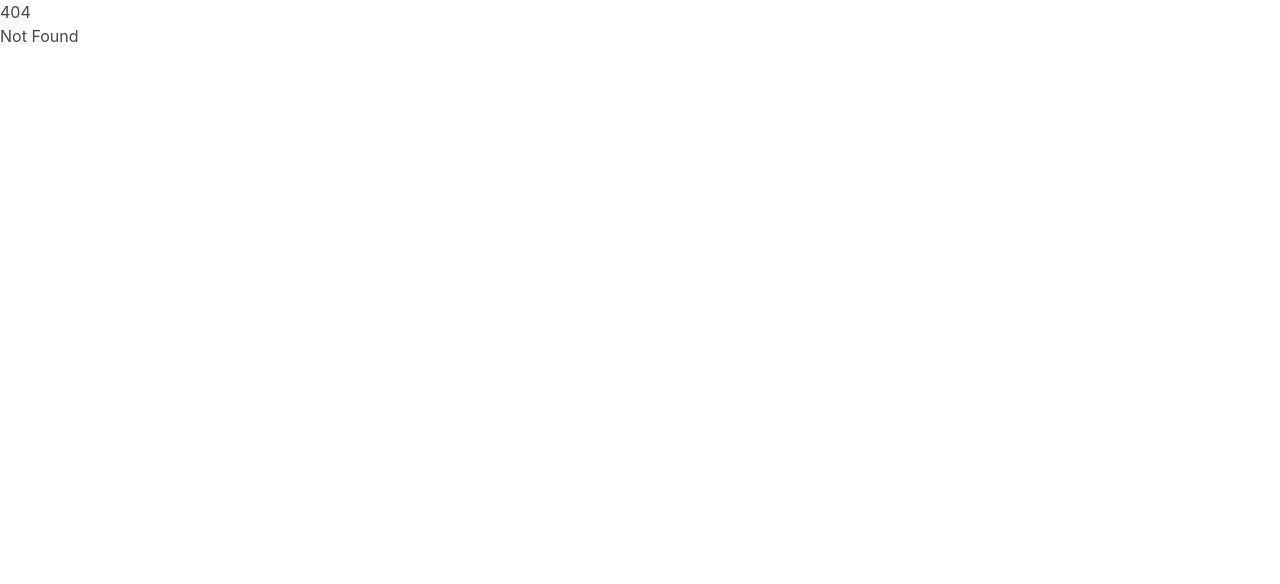
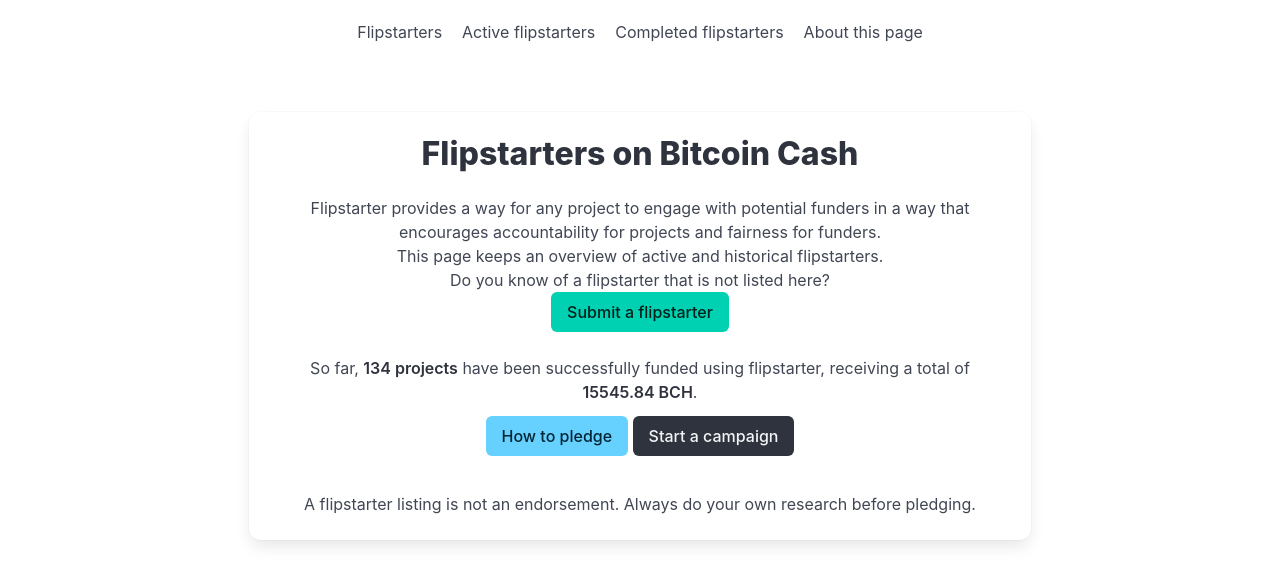
Before and after one commit to Nisar-safi/top, a SvelteKit app: page /Flipstarters in a window 1280 px wide. Before the commit this address had no page. Shown: the top 584 px of the page. Built offline with nearby package versions, Linux system fonts and the light colour scheme.

Commit message:
for review

```diff
--- a/package.json
+++ b/package.json
@@ -78,6 +78,7 @@
 		"axios": "1.7.2",
 		"bulma": "^1.0.1",
 		"cheerio": "1.0.0-rc.12",
+		"slugify": "^1.6.6",
 		"svelte-preprocess": "^6.0.2"
 	}
 }
--- /dev/null
+++ b/src/lib/Components/Card.svelte
@@ -0,0 +1,121 @@
+<script>
+  export let title;
+  export let status;
+  export let funded_tx;
+  export let description;
+  export let amount;
+  export let url;
+  export let categories;
+  export let announcements;
+  export let archives;
+  export let screenshots;
+
+  // State variable to control the toggle
+  let showFullDescription = false;
+
+  // Function to toggle the state
+  function toggleDescription() {
+    showFullDescription = !showFullDescription;
+  }
+</script>
+
+<div class="card" style="margin: 1rem;">
+  <div class="card-content">
+    <div class="content">
+      <h1 class="title is-4">
+        <span class="icon"><i class="fas fa-heading"></i></span>{title.substring(1,20)}
+      </h1>
+      <p>
+        <strong>Status:</strong>
+        <span class="icon"><i class="fas fa-info-circle"></i></span>{status}
+      </p>
+      <p>
+        <strong>Funded Transaction:</strong>
+        <span class="icon"><i class="fas fa-hand-holding-usd"></i></span
+        >{funded_tx}
+      </p>
+      <h2 class="subtitle is-5">
+        <span class="icon"><i class="fas fa-info"></i></span>Details
+      </h2>
+      <p>
+        <strong>Description:</strong>
+        <span class="icon"><i class="fas fa-align-left"></i></span>
+        <span class={showFullDescription ? "" : "truncated"}>{description}</span
+        >
+      </p>
+      <button class="button is-link is-light" on:click={toggleDescription}>
+        {showFullDescription ? "Show Less" : "Read More"}
+        <span class="icon mx-1"
+          ><i
+            class={showFullDescription
+              ? "fas fa-chevron-up"
+              : "fas fa-chevron-down"}
+          ></i></span
+        >
+      </button>
+      <p>
+        <span class="icon"><i class="fas fa-coins"></i></span> Requesting:
+        <strong>{amount} BCH</strong>
+      </p>
+      <div>
+        <strong
+          ><span class="icon"><i class="fas fa-tags"></i></span> Categories:</strong
+        >
+        {#each categories as category}
+          <span class="tag is-info m-3"
+            ><span class="icon"><i class="fas fa-tag"></i></span>
+            {category.name}</span
+          >
+        {/each}
+      </div>
+      <div class="buttons mt-3">
+        {#each announcements as announcement}
+          <a class="button is-link mb-3" href={announcement.url} target="_blank"
+            ><span class="icon mr-1"><i class="fas fa-bullhorn"></i></span> View
+            Announcement</a
+          >
+        {/each}
+        <a class="button is-primary mb-3" href={url} target="_blank"
+          ><span class="icon mr-1"
+            ><i class="fas fa-external-link-alt"></i></span
+          > visit Campaign</a
+        >
+      </div>
+    </div>
+    <div class="container">
+      <div class="is-flex is-flex-direction-column">
+        {#each archives as archive}
+          <a href={archive.url} class="is-link mb-3" target="_blank"
+            ><span class="icon"><i class="fas fa-archive"></i></span> Archive Copy</a
+          >
+        {/each}
+      </div>
+      <div>
+        <strong
+          ><span class="icon"><i class="fas fa-images"></i></span> Screenshots:</strong
+        >
+        {#each screenshots as screenshot}
+          <p>
+            <a href={screenshot.image} class="is-link mb-3" target="_blank"
+              ><span class="icon"><i class="fas fa-image"></i></span> Screenshot</a
+            >
+          </p>
+        {/each}
+      </div>
+    </div>
+  </div>
+</div>
+
+<style>
+  /* Custom styles to handle the truncated text */
+  .truncated {
+    display: -webkit-box;
+    -webkit-box-orient: vertical;
+    -webkit-line-clamp: 4;
+    overflow: hidden;
+  }
+
+  .icon {
+    margin-right: 0.5rem;
+  }
+</style>
--- a/src/routes/+layout.svelte
+++ b/src/routes/+layout.svelte
@@ -1,7 +1,29 @@
 <!-- src/routes/+layout.svelte -->
 <script>
-    import 'bulma/css/bulma.min.css';
-    import '@fortawesome/fontawesome-free/css/all.min.css';
-  </script>
+  import "bulma/css/bulma.min.css";
+  import "@fortawesome/fontawesome-free/css/all.min.css";
 
-  <slot />
+
+</script>
+<div class="center">
+  <a href="/Flipstarters">Flipstarters</a>
+  <a href="/Active flipstarters">Active flipstarters</a>
+  <a href="/Completed flipstarters">Completed flipstarters</a>
+  <a href="/About this page">About this page</a>
+</div>
+
+<slot></slot>
+
+<style>
+  .center {
+    display: flex;
+    justify-content: center;
+    gap: 20px;
+    margin: 20px 0;
+  }
+
+  .center a {
+    text-decoration: none;
+    color: inherit;
+  }
+</style>
--- a/src/routes/+page.svelte
+++ /dev/null
@@ -1 +0,0 @@
-<h1 class="m-6"> hello this one is for pratice </h1>
--- /dev/null
+++ b/src/routes/Active flipstarters/+page.svelte
@@ -0,0 +1,47 @@
+<script>
+    // Importing components
+
+    import Card from '$lib/Components/Card.svelte';
+
+
+    // `load` function provides the `campaigns` prop
+    export let campaigns =[];
+    console.log("Campaigns:", campaigns);
+  </script>
+
+
+<div class="columns is-multiline">
+    {#if campaigns.length === 0}
+      <p>No campaigns available.</p>
+    {:else}
+      {#each campaigns as campaign}
+        {#if campaign.status === "running"}
+          <div class="column is-half">
+            <Card
+              title={campaign.title}
+              status={campaign.status}
+              funded_tx={campaign.funded_tx}
+              description={campaign.description}
+              amount={campaign.amount}
+              url={campaign.url}
+              categories={campaign.categories}
+              announcements={campaign.announcements}
+              screenshots={campaign.screenshots}
+              archives={campaign.archives}
+            />
+          </div>
+        {/if}
+      {/each}
+    {/if}
+  </div>
+
+  <style>
+    .columns {
+      margin: 1rem 0;
+    }
+
+    .column.is-half {
+      margin-bottom: 1rem;
+    }
+
+</style>
--- /dev/null
+++ b/src/routes/Flipstarters/+page.svelte
@@ -0,0 +1,47 @@
+<script>
+</script>
+
+<section class="section">
+  <div class="columns is-centered">
+    <div class="column is-8">
+      <div class="card">
+        <div class="card-content has-text-centered">
+          <h1 class="title">Flipstarters on Bitcoin Cash</h1>
+          <p>
+            Flipstarter provides a way for any project to engage with potential
+            funders in a way that encourages accountability for projects and
+            fairness for funders.
+          </p>
+          <p>
+            This page keeps an overview of active and historical flipstarters.
+          </p>
+          <p>Do you know of a flipstarter that is not listed here?</p>
+
+          <button class="button is-primary">Submit a flipstarter </button>
+
+          <div class="mt-5">
+            <p>
+              So far, <strong>134 projects</strong> have been successfully
+              funded using flipstarter, receiving a total of
+              <strong>15545.84 BCH</strong>.
+            </p>
+          </div>
+          <div class="buttons mt-3">
+            <button class="button is-info mb-3">How to pledge</button>
+            <button class="button is-dark">Start a campaign</button>
+          </div>
+          <p class="mt-3">
+            A flipstarter listing is not an endorsement. Always do your own
+            research before pledging.
+          </p>
+        </div>
+      </div>
+    </div>
+  </div>
+</section>
+
+<style>
+  .buttons {
+    display: block;
+  }
+</style>
```
Also changed, not shown: src/routes/Active flipstarters/page.js (added, +20 -0 lines), 1 other file (tests, documents, lock files or other folders).
